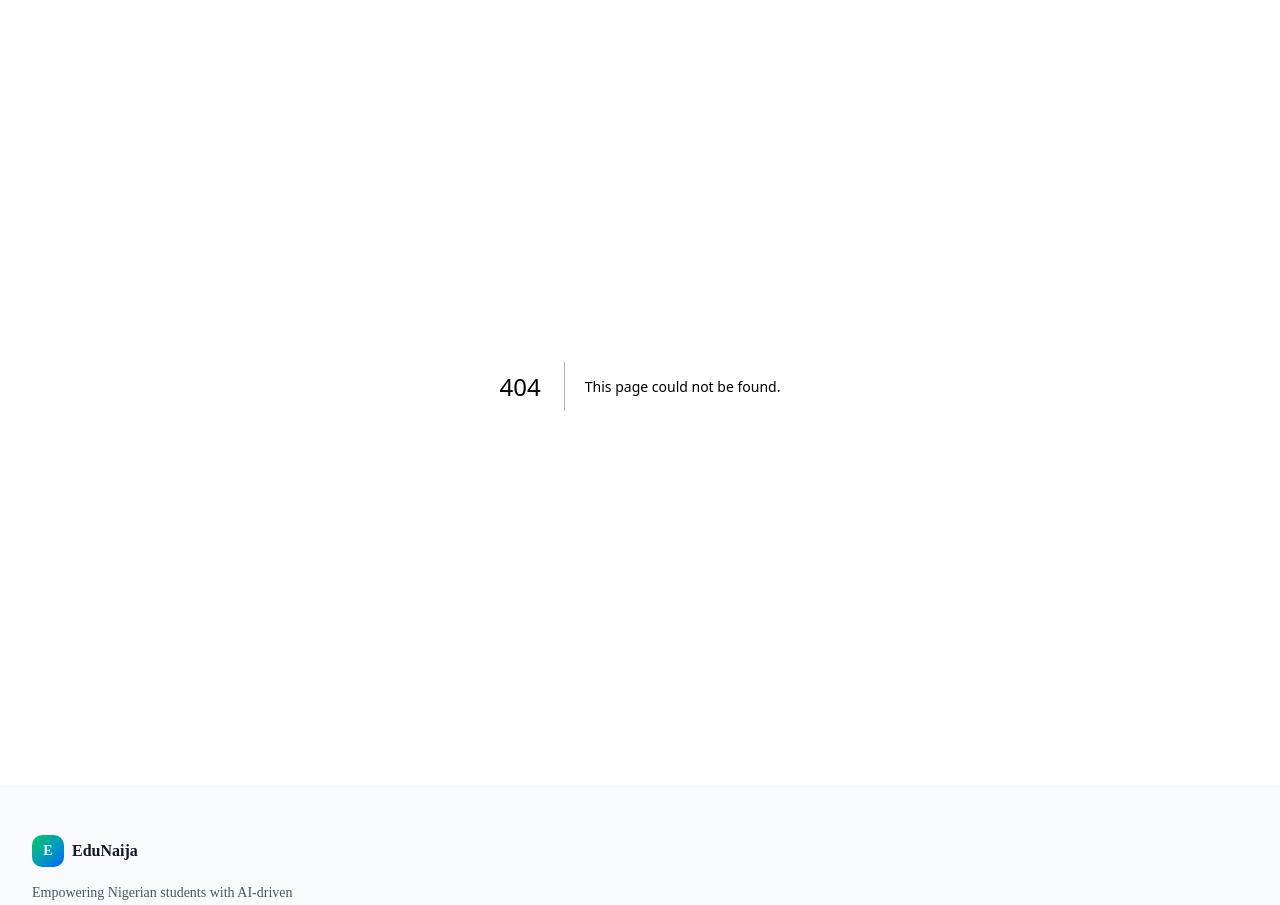
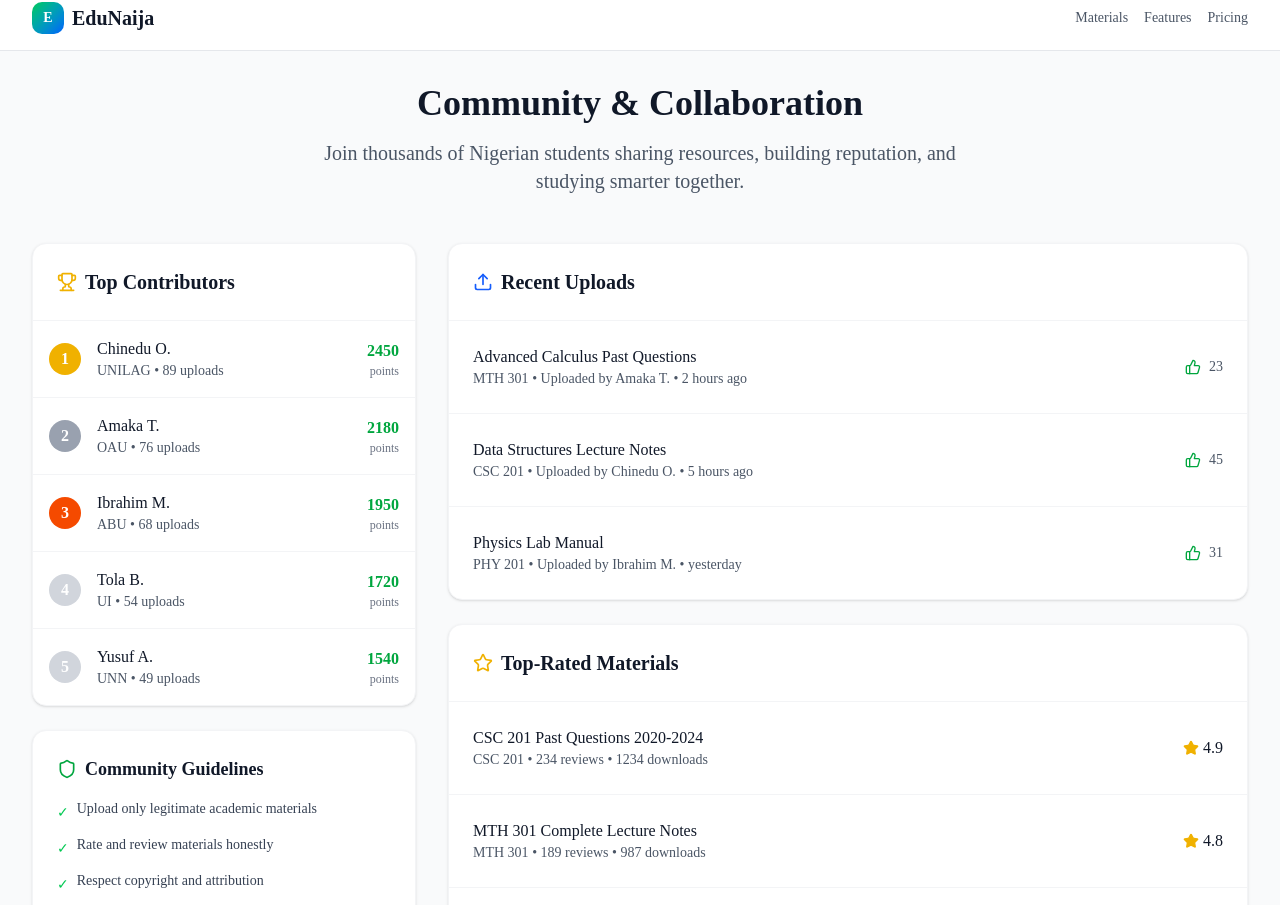
Before and after one commit to yomide01/nigerian-edtech, a Next.js app: page /community in a window 1280 px wide. Before the commit this address had no page. Shown: the part 79-984 px from the top of the page. Built offline with nearby package versions, Linux system fonts and the light colour scheme.

Commit message:
Add community page with leaderboard and top materials

```diff
--- /dev/null
+++ b/src/app/community/page.tsx
@@ -0,0 +1,189 @@
+import Link from "next/link";
+import { Button } from "@/components/ui/button";
+import { Trophy, Upload, ThumbsUp, MessageSquare, Star, Shield } from "lucide-react";
+
+const topContributors = [
+  { rank: 1, name: "Chinedu O.", points: 2450, uploads: 89, university: "UNILAG" },
+  { rank: 2, name: "Amaka T.", points: 2180, uploads: 76, university: "OAU" },
+  { rank: 3, name: "Ibrahim M.", points: 1950, uploads: 68, university: "ABU" },
+  { rank: 4, name: "Tola B.", points: 1720, uploads: 54, university: "UI" },
+  { rank: 5, name: "Yusuf A.", points: 1540, uploads: 49, university: "UNN" },
+];
+
+const recentUploads = [
+  { title: "Advanced Calculus Past Questions", course: "MTH 301", uploader: "Amaka T.", time: "2 hours ago", upvotes: 23 },
+  { title: "Data Structures Lecture Notes", course: "CSC 201", uploader: "Chinedu O.", time: "5 hours ago", upvotes: 45 },
+  { title: "Physics Lab Manual", course: "PHY 201", uploader: "Ibrahim M.", time: "yesterday", upvotes: 31 },
+];
+
+const topMaterials = [
+  { title: "CSC 201 Past Questions 2020-2024", course: "CSC 201", rating: 4.9, reviews: 234, downloads: 1234 },
+  { title: "MTH 301 Complete Lecture Notes", course: "MTH 301", rating: 4.8, reviews: 189, downloads: 987 },
+  { title: "PHY 201 Formula Sheet", course: "PHY 201", rating: 4.7, reviews: 156, downloads: 856 },
+];
+
+export default function CommunityPage() {
+  return (
+    <div className="min-h-screen bg-gray-50">
+      {/* Header */}
+      <header className="bg-white border-b border-gray-200">
+        <div className="max-w-7xl mx-auto px-4 sm:px-6 lg:px-8">
+          <div className="flex items-center justify-between h-16">
+            <Link href="/" className="flex items-center gap-2">
+              <div className="w-8 h-8 bg-gradient-to-br from-green-500 to-blue-600 rounded-lg flex items-center justify-center">
+                <span className="text-white font-bold text-sm">E</span>
+              </div>
+              <span className="font-bold text-xl text-gray-900">EduNaija</span>
+            </Link>
+            <nav className="flex items-center gap-4">
+              <Link href="/materials" className="text-sm text-gray-600 hover:text-gray-900">Materials</Link>
+              <Link href="/features" className="text-sm text-gray-600 hover:text-gray-900">Features</Link>
+              <Link href="/pricing" className="text-sm text-gray-600 hover:text-gray-900">Pricing</Link>
+            </nav>
+          </div>
+        </div>
+      </header>
+
+      <main className="max-w-7xl mx-auto px-4 sm:px-6 lg:px-8 py-8">
+        {/* Hero */}
+        <div className="text-center mb-12">
+          <h1 className="text-4xl font-bold text-gray-900 mb-4">
+            Community & Collaboration
+          </h1>
+          <p className="text-xl text-gray-600 max-w-2xl mx-auto">
+            Join thousands of Nigerian students sharing resources, building reputation, and studying smarter together.
+          </p>
+        </div>
+
+        <div className="grid grid-cols-1 lg:grid-cols-3 gap-8">
+          {/* Leaderboard */}
+          <div className="lg:col-span-1">
+            <div className="bg-white rounded-xl shadow-sm border border-gray-100">
+              <div className="p-6 border-b border-gray-100">
+                <h2 className="text-xl font-semibold text-gray-900 flex items-center gap-2">
+                  <Trophy className="w-5 h-5 text-yellow-500" />
+                  Top Contributors
+                </h2>
+              </div>
+              <div className="divide-y divide-gray-100">
+                {topContributors.map((user) => (
+                  <div key={user.rank} className="p-4 flex items-center gap-4 hover:bg-gray-50 transition-colors">
+                    <div className={`w-8 h-8 rounded-full flex items-center justify-center font-bold text-white ${
+                      user.rank === 1 ? "bg-yellow-500" :
+                      user.rank === 2 ? "bg-gray-400" :
+                      user.rank === 3 ? "bg-orange-600" : "bg-gray-300"
+                    }`}>
+                      {user.rank}
+                    </div>
+                    <div className="flex-1">
+                      <p className="font-medium text-gray-900">{user.name}</p>
+                      <p className="text-sm text-gray-600">{user.university} • {user.uploads} uploads</p>
+                    </div>
+                    <div className="text-right">
+                      <p className="font-bold text-green-600">{user.points}</p>
+                      <p className="text-xs text-gray-500">points</p>
+                    </div>
+                  </div>
+                ))}
+              </div>
+            </div>
+
+            {/* Community Guidelines */}
+            <div className="bg-white rounded-xl shadow-sm border border-gray-100 mt-6 p-6">
+              <h3 className="text-lg font-semibold text-gray-900 mb-4 flex items-center gap-2">
+                <Shield className="w-5 h-5 text-green-600" />
+                Community Guidelines
+              </h3>
+              <ul className="space-y-3 text-sm text-gray-700">
+                <li className="flex items-start gap-2">
+                  <span className="text-green-500 mt-1">✓</span>
+                  Upload only legitimate academic materials
+                </li>
+                <li className="flex items-start gap-2">
+                  <span className="text-green-500 mt-1">✓</span>
+                  Rate and review materials honestly
+                </li>
+                <li className="flex items-start gap-2">
+                  <span className="text-green-500 mt-1">✓</span>
+                  Respect copyright and attribution
+                </li>
+                <li className="flex items-start gap-2">
+                  <span className="text-green-500 mt-1">✓</span>
+                  Help others in discussions
+                </li>
+              </ul>
+            </div>
+          </div>
+
+          {/* Main Content */}
+          <div className="lg:col-span-2 space-y-6">
+            {/* Recent Uploads */}
+            <div className="bg-white rounded-xl shadow-sm border border-gray-100">
+              <div className="p-6 border-b border-gray-100">
+                <h2 className="text-xl font-semibold text-gray-900 flex items-center gap-2">
+                  <Upload className="w-5 h-5 text-blue-600" />
+                  Recent Uploads
+                </h2>
+              </div>
+              <div className="divide-y divide-gray-100">
+                {recentUploads.map((upload, index) => (
+                  <div key={index} className="p-6 hover:bg-gray-50 transition-colors">
+                    <div className="flex items-center justify-between">
+                      <div>
+                        <h3 className="font-medium text-gray-900">{upload.title}</h3>
+                        <p className="text-sm text-gray-600">{upload.course} • Uploaded by {upload.uploader} • {upload.time}</p>
+                      </div>
+                      <div className="flex items-center gap-2">
+                        <ThumbsUp className="w-4 h-4 text-green-600" />
+                        <span className="text-sm text-gray-600">{upload.upvotes}</span>
+                      </div>
+                    </div>
+                  </div>
+                ))}
+              </div>
+            </div>
+
+            {/* Top-Rated Materials */}
+            <div className="bg-white rounded-xl shadow-sm border border-gray-100">
+              <div className="p-6 border-b border-gray-100">
+                <h2 className="text-xl font-semibold text-gray-900 flex items-center gap-2">
+                  <Star className="w-5 h-5 text-yellow-500" />
+                  Top-Rated Materials
+                </h2>
+              </div>
+              <div className="divide-y divide-gray-100">
+                {topMaterials.map((material, index) => (
+                  <div key={index} className="p-6 hover:bg-gray-50 transition-colors">
+                    <div className="flex items-center justify-between">
+                      <div>
+                        <h3 className="font-medium text-gray-900">{material.title}</h3>
+                        <p className="text-sm text-gray-600">{material.course} • {material.reviews} reviews • {material.downloads} downloads</p>
+                      </div>
+                      <div className="flex items-center gap-1">
+                        <Star className="w-4 h-4 text-yellow-500 fill-yellow-500" />
+                        <span className="font-medium text-gray-900">{material.rating}</span>
+                      </div>
+                    </div>
+                  </div>
+                ))}
+              </div>
+            </div>
+
+            {/* Discussion Forum Placeholder */}
+            <div className="bg-white rounded-xl shadow-sm border border-gray-100 p-6">
+              <h2 className="text-xl font-semibold text-gray-900 flex items-center gap-2 mb-4">
+                <MessageSquare className="w-5 h-5 text-purple-600" />
+                Community Discussions
+              </h2>
+              <div className="text-center py-12 text-gray-500">
+                <MessageSquare className="w-12 h-12 mx-auto mb-4 text-gray-300" />
+                <p>Discussion forum coming soon!</p>
+                <p className="text-sm mt-2">Connect with fellow students and get your questions answered.</p>
+              </div>
+            </div>
+          </div>
+        </div>
+      </main>
+    </div>
+  );
+}
```
